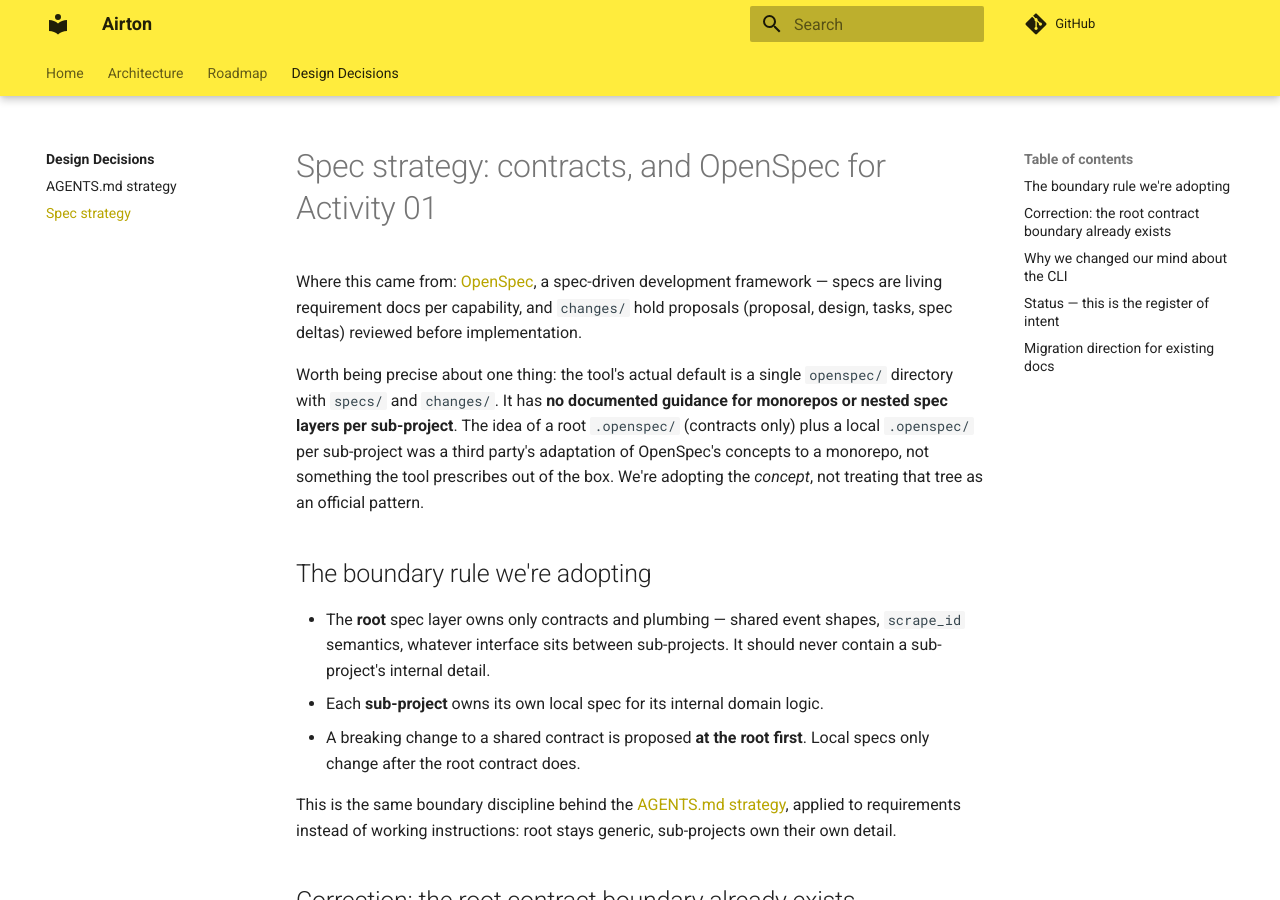
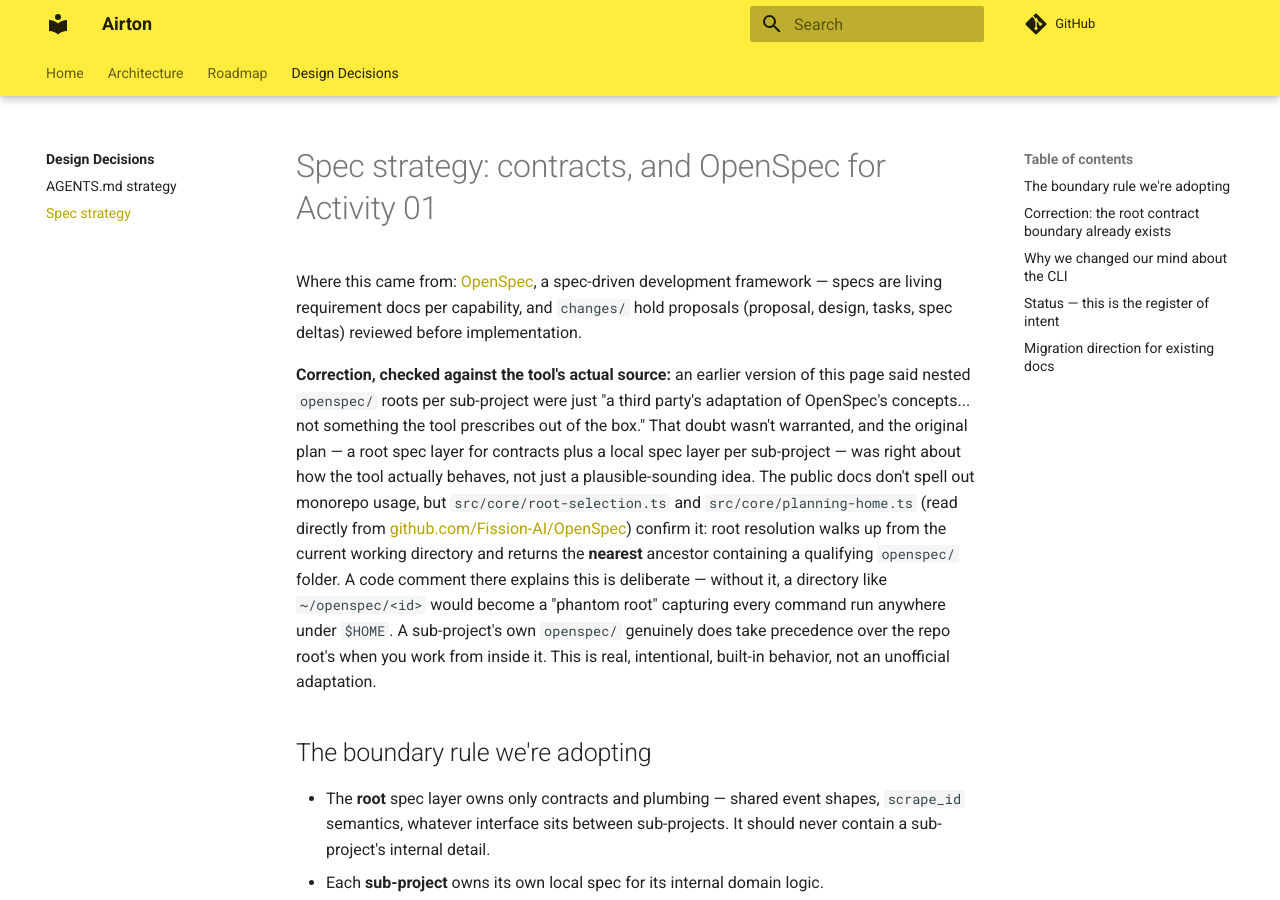
Before and after one commit to MarcoAAlmeida/airton, an MkDocs documentation site: the page built from docs/content/sdd/spec-strategy.md, in a window 1280 px wide and 900 px high. Built offline with MkDocs 1.6.1 and Material for MkDocs 9.7.7, drawn with Linux system fonts in a browser that asks for light colours; comment, search, counter and statistics services are not loaded; some of the changed text lies outside the part shown.

Commit message:
Correct unwarranted doubt about nested per-sub-project spec roots
The original plan for local specs per sub-project, checked against
OpenSpec's actual source (root-selection.ts, planning-home.ts), was
right: nested openspec/ roots are real, intentional, nearest-wins
behavior, not an unofficial third-party adaptation as an earlier
version of this page claimed.

Co-Authored-By: Claude Sonnet 5 <noreply@anthropic.com>

```diff
--- a/docs/content/sdd/spec-strategy.md
+++ b/docs/content/sdd/spec-strategy.md
@@ -5,14 +5,23 @@ development framework — specs are living requirement docs per capability,
 and `changes/` hold proposals (proposal, design, tasks, spec deltas)
 reviewed before implementation.
 
-Worth being precise about one thing: the tool's actual default is a
-single `openspec/` directory with `specs/` and `changes/`. It has **no
-documented guidance for monorepos or nested spec layers per
-sub-project**. The idea of a root `.openspec/` (contracts only) plus a
-local `.openspec/` per sub-project was a third party's adaptation of
-OpenSpec's concepts to a monorepo, not something the tool prescribes
-out of the box. We're adopting the *concept*, not treating that tree as
-an official pattern.
+**Correction, checked against the tool's actual source:** an earlier
+version of this page said nested `openspec/` roots per sub-project were
+just "a third party's adaptation of OpenSpec's concepts... not something
+the tool prescribes out of the box." That doubt wasn't warranted, and the
+original plan — a root spec layer for contracts plus a local spec layer
+per sub-project — was right about how the tool actually behaves, not just
+a plausible-sounding idea. The public docs don't spell out monorepo
+usage, but `src/core/root-selection.ts` and `src/core/planning-home.ts`
+(read directly from [github.com/Fission-AI/OpenSpec](https://github.com/Fission-AI/OpenSpec))
+confirm it: root resolution walks up from the current working directory
+and returns the **nearest** ancestor containing a qualifying `openspec/`
+folder. A code comment there explains this is deliberate — without it, a
+directory like `~/openspec/<id>` would become a "phantom root" capturing
+every command run anywhere under `$HOME`. A sub-project's own
+`openspec/` genuinely does take precedence over the repo root's when you
+work from inside it. This is real, intentional, built-in behavior, not
+an unofficial adaptation.
 
 ## The boundary rule we're adopting
 
@@ -90,7 +99,10 @@ decisions like this one).
   `scrape.completed` / `scrape.failed`) and `scrape_id` semantics
   designed in conversation — before the endpoints exist, not after.
 - **Later (not started):** local specs per sub-project's internal domain
-  logic, once each one exists as real code.
+  logic, as a nested `openspec/` root inside that sub-project (confirmed
+  to work as intended, not a guess) — once that sub-project exists as
+  real code. Only the timing is deferred, not whether this is the right
+  mechanism.
 
 ## Migration direction for existing docs
 
```
